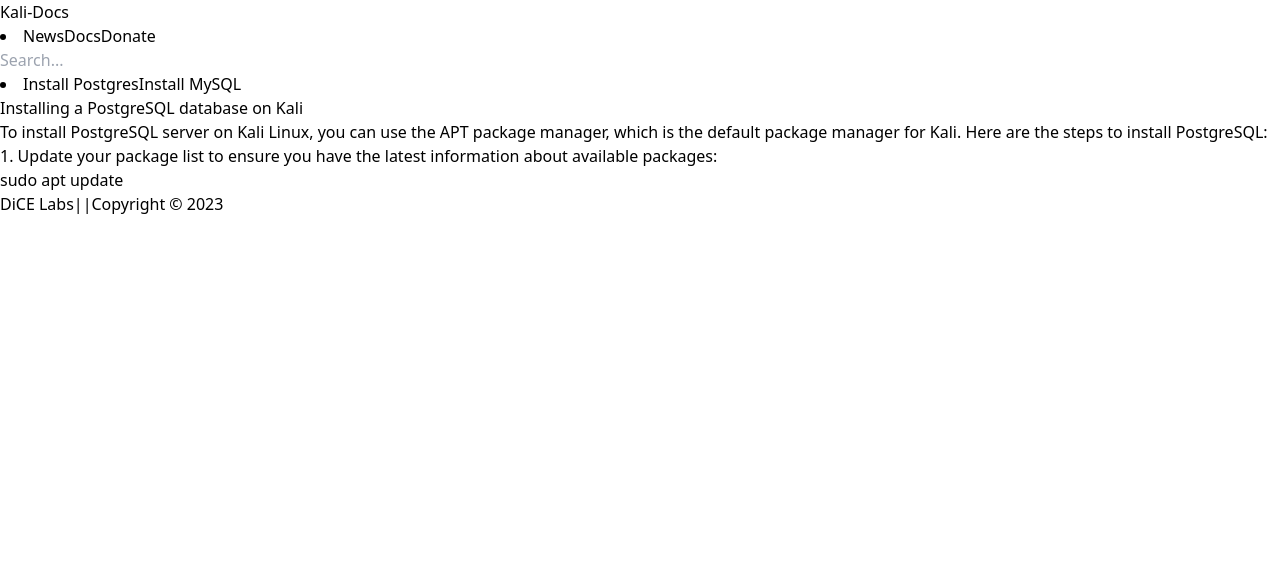
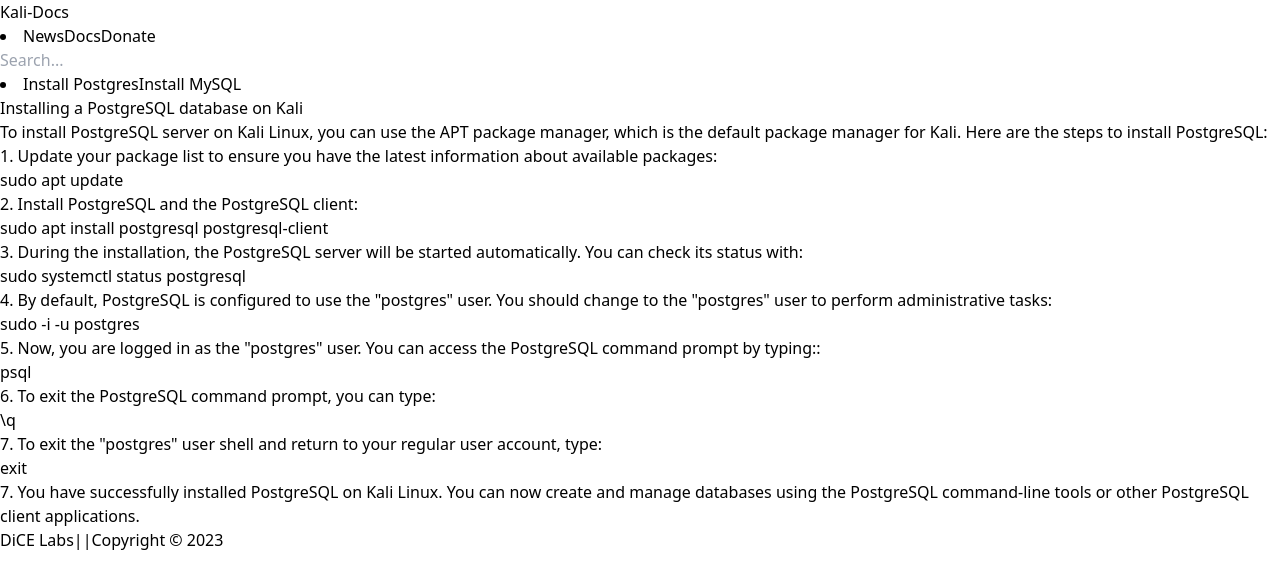
Before and after one commit to DC-21/kali-docs, a React (Vite) app: page /docs in a window 1280 px wide. Shown: the top 588 px of the page. Built offline with nearby package versions, Linux system fonts and the light colour scheme.

Commit message:
first commit

```diff
--- a/src/pages/Docs.jsx
+++ b/src/pages/Docs.jsx
@@ -109,10 +109,67 @@
                 </p>
                 <div className="px-2 py-2 w-full flex flex-col">
                   <p>
-                   1. Update your package list to ensure you have the latest
+                    1. Update your package list to ensure you have the latest
                     information about available packages:
                   </p>
-                  <p className="mt-2 px-2 py-3 bg-gray-500 rounded text-white text-lg">sudo apt update</p>
+                  <p className="mt-2 px-2 py-3 bg-gray-500 rounded text-white text-lg">
+                    sudo apt update
+                  </p>
+                </div>
+                <div className="px-2 py-2 w-full flex flex-col">
+                  <p>2. Install PostgreSQL and the PostgreSQL client:</p>
+                  <p className="mt-2 px-2 py-3 bg-gray-500 rounded text-white text-lg">
+                    sudo apt install postgresql postgresql-client
+                  </p>
+                </div>
+                <div className="px-2 py-2 w-full flex flex-col">
+                  <p>
+                    3. During the installation, the PostgreSQL server will be
+                    started automatically. You can check its status with:
+                  </p>
+                  <p className="mt-2 px-2 py-3 bg-gray-500 rounded text-white text-lg">
+                    sudo systemctl status postgresql
+                  </p>
+                </div>
+                <div className="px-2 py-2 w-full flex flex-col">
+                  <p>
+                    4. By default, PostgreSQL is configured to use the
+                    "postgres" user. You should change to the "postgres" user to
+                    perform administrative tasks:
+                  </p>
+                  <p className="mt-2 px-2 py-3 bg-gray-500 rounded text-white text-lg">
+                    sudo -i -u postgres
+                  </p>
+                </div>
+                <div className="px-2 py-2 w-full flex flex-col">
+                  <p>
+                    5. Now, you are logged in as the "postgres" user. You can
+                    access the PostgreSQL command prompt by typing::
+                  </p>
+                  <p className="mt-2 px-2 py-3 bg-gray-500 rounded text-white text-lg">
+                    psql
+                  </p>
+                </div>
+                <div className="px-2 py-2 w-full flex flex-col">
+                  <p>
+                    6. To exit the PostgreSQL command prompt, you can type:
+                  </p>
+                  <p className="mt-2 px-2 py-3 bg-gray-500 rounded text-white text-lg">
+                  \q
+                  </p>
+                </div>
+                <div className="px-2 py-2 w-full flex flex-col">
+                  <p>
+                    7. To exit the "postgres" user shell and return to your regular user account, type:
+                  </p>
+                  <p className="mt-2 px-2 py-3 bg-gray-500 rounded text-white text-lg">
+                  exit
+                  </p>
+                </div>
+                <div className="px-2 py-2 w-full flex flex-col">
+                  <p>
+                    7. You have successfully installed PostgreSQL on Kali Linux. You can now create and manage databases using the PostgreSQL command-line tools or other PostgreSQL client applications.
+                  </p>
                 </div>
               </div>
             </div>
```
